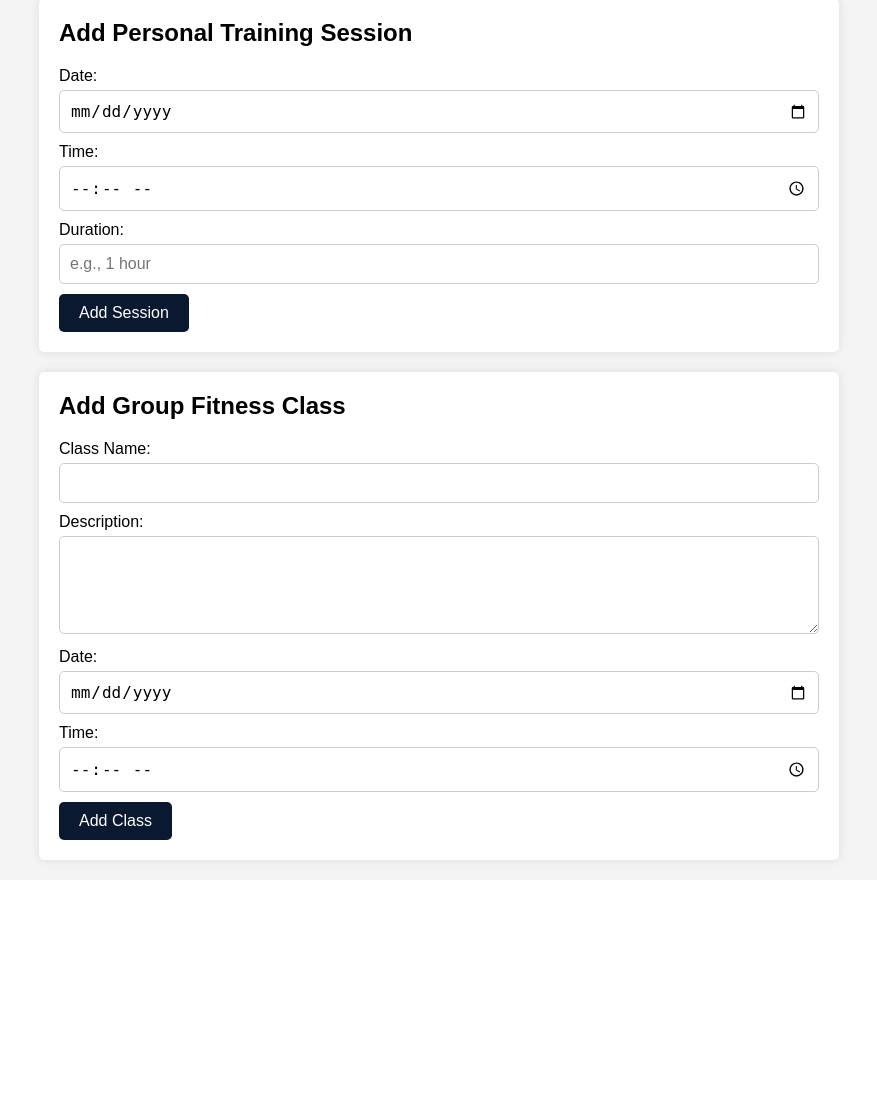
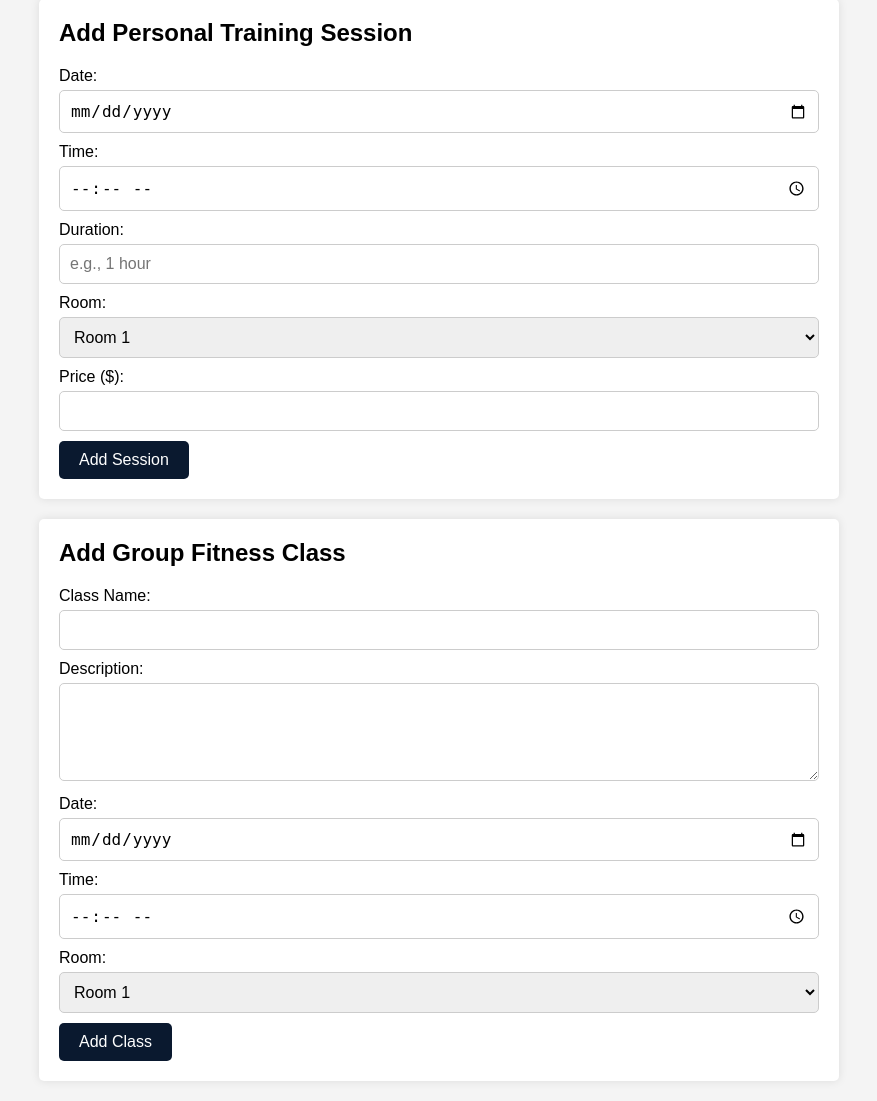
Before and after one commit to VishruthaGopa/Health-and-Fitness-Club-Management-System, a Django app: page /trainer/sessions_classes/1/ in a window 1280 px wide. Shown: the part 125-1226 px from the top of the page, without its empty margins (201-1078 px from the left). Before the commit the page ends 992 px from the top, so only its background shows below. Run offline with Django 5.2, Linux system fonts and the light colour scheme; some libraries are stand-ins or nearby versions.

Commit message:
add session/classes trainer page

```diff
--- a/HealthandFitnessClubProject/TrainerApp/templates/TrainerApp/sessions_classes.html
+++ b/HealthandFitnessClubProject/TrainerApp/templates/TrainerApp/sessions_classes.html
@@ -62,7 +62,8 @@
         input[type="text"],
         input[type="date"],
         input[type="time"],
-        textarea {
+        input[type="number"],
+        textarea, select {
             width: 100%;
             padding: 10px;
             margin-bottom: 10px;
@@ -117,7 +118,16 @@
             <input type="time" id="session_time" name="session_time" required><br>
             <label for="duration">Duration:</label>
             <input type="text" id="duration" name="duration" placeholder="e.g., 1 hour" required><br>
-            <!-- Add more input fields as needed -->
+            <label for="room_id">Room:</label>
+            <select id="room_id" name="room_id" required>
+                <option value="1">Room 1</option>
+                <option value="2">Room 2</option>
+                <!-- Rooms according to availability at speciifc time -->
+            </select><br>
+            <label for="price">Price ($):</label>
+            <input type="number" id="price" name="price" min="0" step="0.01" required><br>
+
+
             <button type="submit">Add Session</button>
         </form>
 
@@ -133,7 +143,12 @@
             <input type="date" id="session_date" name="session_date" required><br>
             <label for="session_time">Time:</label>
             <input type="time" id="session_time" name="session_time" required><br>
-            <!-- Add more input fields as needed -->
+            <label for="room_id">Room:</label>
+            <select id="room_id" name="room_id" required>
+                <option value="1">Room 1</option>
+                <option value="2">Room 2</option>
+                <!-- Rooms according to availability at speciifc time -->
+            </select><br>
             <button type="submit">Add Class</button>
         </form>
     </div>
```
